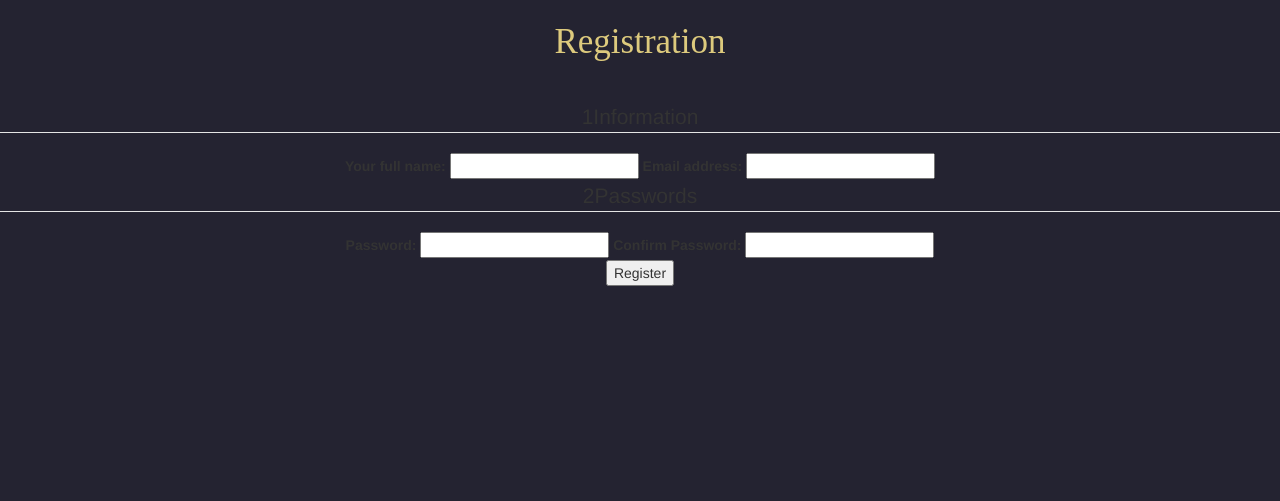
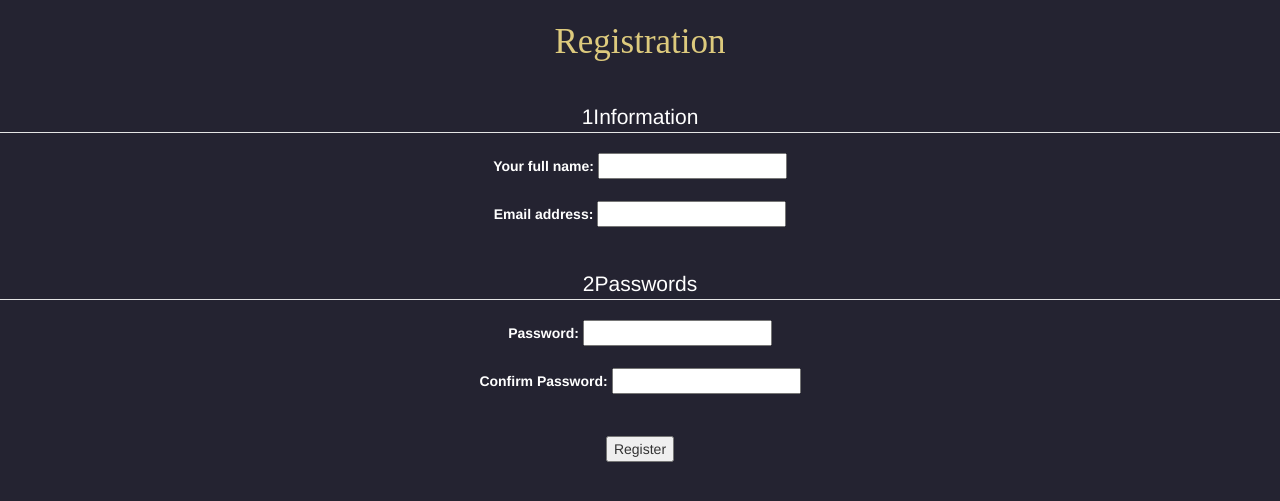
Before and after one commit to andreafasci/saw_cantaciccofasci, a PHP site: page /register_page.php in a window 1280 px wide. Shown: the part 51-552 px from the top of the page. Run offline with PHP 8.4, Linux system fonts and the light colour scheme; some libraries are stand-ins or nearby versions.

Commit message:
Update register_page.php

```diff
--- a/register_page.php
+++ b/register_page.php
@@ -60,26 +60,37 @@
 
          <p> <?php echo $errormessage . "<br>" ?> </p>
             <fieldset>
-                <legend><span class="number">1</span>Information</legend>
-                <label for="name">Your full name:</label>
+                <legend style="color:white;"><span class="number">1</span>Information</legend>
+                <div>
+                <label for="name" style="color:white">Your full name:</label>
                 <input type="text" id="name" name="name">
-
-                <label for="mail">Email address:</label>
+                </div>
+                 <BR>
+                <div>
+                <label for="mail"style="color:white">Email address:</label>
                 <input type="email" id="mail" name="email">
+                </div>
 
             </fieldset>
+             <BR><BR>
 
             <fieldset>
-                <legend><span class="number">2</span>Passwords</legend>
-                <label for="password">Password:</label>
+                <legend style="color:white;"><span class="number">2</span>Passwords</legend>
+                <div>
+                <label for="password" style="color:white">Password:</label>
                 <input type="password" id="password" name="password">
-                <label for="password">Confirm Password:</label>
+                </div>
+                <BR>
+                <div>
+                <label for="password" style="color:white">Confirm Password:</label>
                 <input type="password" id="2nd_password" name="2nd_password" title="2nd_password">
+                </div>
             </fieldset>
-
+        <BR><BR>
         <div>
             <button type="submit" name="register_button">Register</button>
         </div>
+
 
     </form>
     </section>
```
